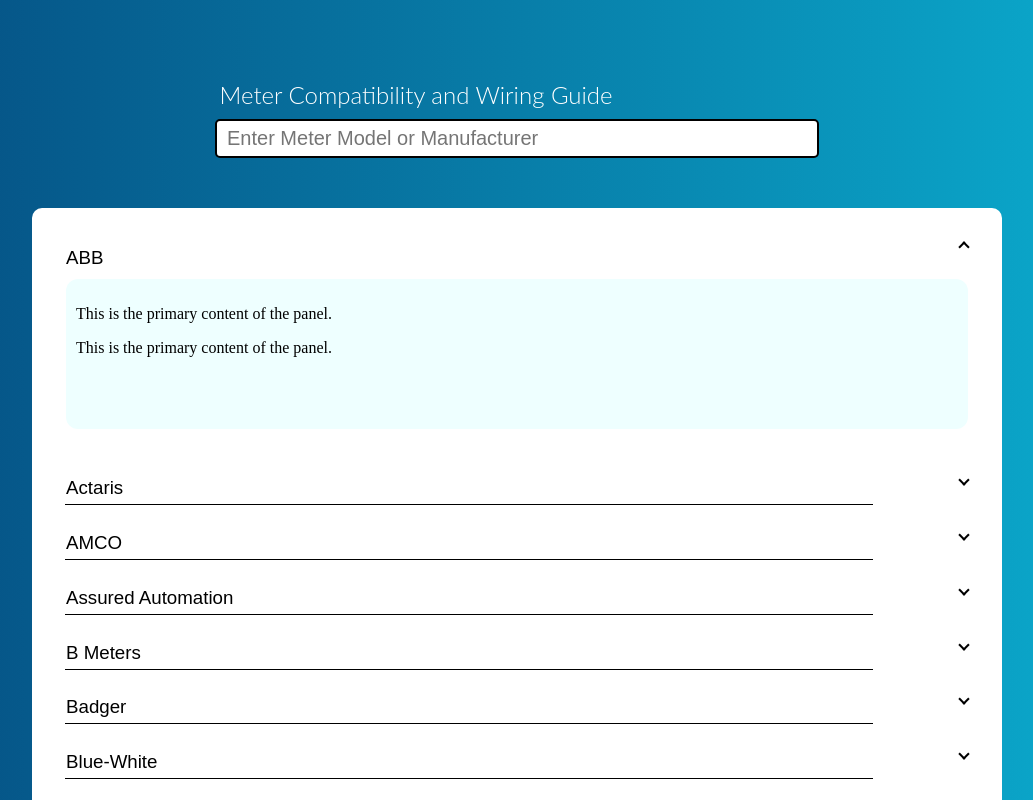
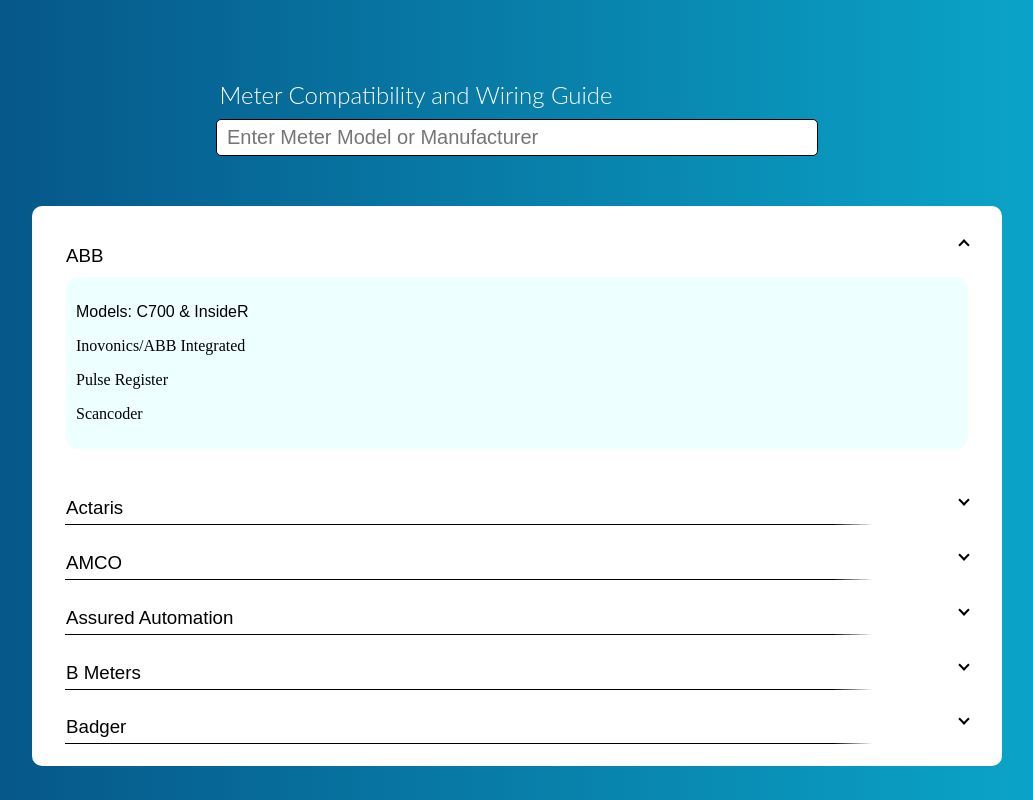
Before and after one commit to tdeckard2000/wiringGuide, an Angular app: page / in a window 1280 px wide. Both pictures are taken after a click on the button "ABB". Shown: the whole page, without its empty margins (123-1156 px from the left). Built offline with nearby package versions, Linux system fonts and the light colour scheme.

Commit message:
Build out meter model store/display

```diff
--- a/src/app/app.component.css
+++ b/src/app/app.component.css
@@ -8,6 +8,7 @@
     width: 100vw;
 }
 
-.topDiv{
+.content{
+    padding: 0 15px;
 
 }
--- a/src/app/app.component.html
+++ b/src/app/app.component.html
@@ -1,7 +1,11 @@
 <div class="body">
-  <div class="topDiv">
-    <app-page-title></app-page-title>
-    <app-search-bar></app-search-bar>
+  <div class="content">
+
+    <div class="topDiv">
+      <app-page-title></app-page-title>
+      <app-search-bar></app-search-bar>
+    </div>
+    <app-meter-dropdown-item></app-meter-dropdown-item>
+
   </div>
-  <app-meter-dropdown-item></app-meter-dropdown-item>
 </div>
--- a/src/app/meter-dropdown-item/meter-dropdown-item.component.css
+++ b/src/app/meter-dropdown-item/meter-dropdown-item.component.css
@@ -32,7 +32,13 @@
     border-radius: 10px;
     margin: auto;
     max-width: 950px;
+    overflow: auto;
     padding: 20px 10px;
+    height: 65vh;
+}
+
+.itemClusterDiv::-webkit-scrollbar{
+    display: none;
 }
 
 .itemContainer{
@@ -51,8 +57,12 @@
     padding: 10px;
 }
 
+.meterModelText{
+    font-family: sans-serif;
+}
+
 .underlineDivider{
-    background-color: black;
+    background: linear-gradient(to right, black 95%, white);
     border: 0;
     height: 1px;
     margin-left: 23px;
--- a/src/app/meter-dropdown-item/meter-dropdown-item.component.html
+++ b/src/app/meter-dropdown-item/meter-dropdown-item.component.html
@@ -1,7 +1,7 @@
 <div class="itemClusterDiv">
-    <div  *ngFor="let meter of meterData; index as i">
-        <div (click)="onMeterItemClick(i)" class="itemContainer">
-            <mat-accordion>
+    <div  *ngFor="let meter of meterDataWater; index as i">
+        <div class="itemContainer">
+            <mat-accordion  (click)="onMeterItemClick(i)">
                 <mat-expansion-panel>
                     <mat-expansion-panel-header class="itemDropdownHeader">
                         <mat-panel-title>
@@ -10,8 +10,14 @@
                     </mat-expansion-panel-header>
                     <div class="itemBody">
                         <div class="itemTableDiv">
-                            <p>This is the primary content of the panel.</p>
-                            <p>This is the primary content of the panel.</p>
+                            <!-- Meter Model Names -->
+                            <p class="meterModelText" *ngIf= "meter.series && meter.series.seriesModel" >Models: {{ meter.series.seriesModel }}</p>
+                            <!-- Individual Meter -->
+                            <div *ngIf="meter.series">
+                                <div *ngFor="let model of meter.series.meters; index as e">
+                                    <p>{{model}}</p>
+                                </div>
+                            </div>
                         </div>
                     </div>
                 </mat-expansion-panel>
--- a/src/app/meter-dropdown-item/meter-dropdown-item.component.ts
+++ b/src/app/meter-dropdown-item/meter-dropdown-item.component.ts
@@ -11,9 +11,15 @@
   panelOpenState = true;
 
 // All meter data stored here
-  meterData = [
+  meterDataWater = [
     {
-      manufacturer: 'ABB'
+      manufacturer: 'ABB',
+      series: {
+        seriesName: '',
+        seriesModel: 'C700 & InsideR',
+        meters:['Inovonics/ABB Integrated', 'Pulse Register', 'Scancoder']
+      }
+
     },
     {
       manufacturer: 'Actaris'
--- a/src/app/search-bar/search-bar.component.css
+++ b/src/app/search-bar/search-bar.component.css
@@ -17,7 +17,7 @@
 
 .searchBarDiv{
     background: white;
-    border: 2px solid black;
+    border: 1px solid black;
     border-radius: 5px;
     display: flex;
     height: 35px;
```
